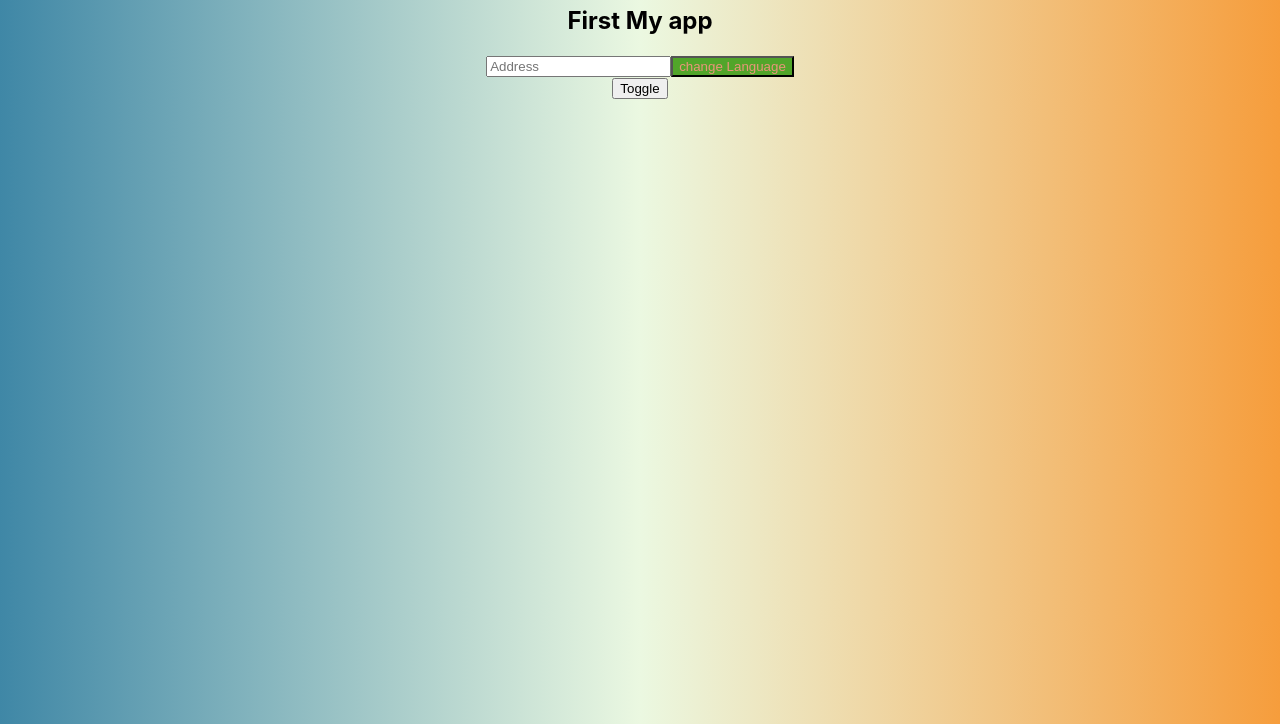
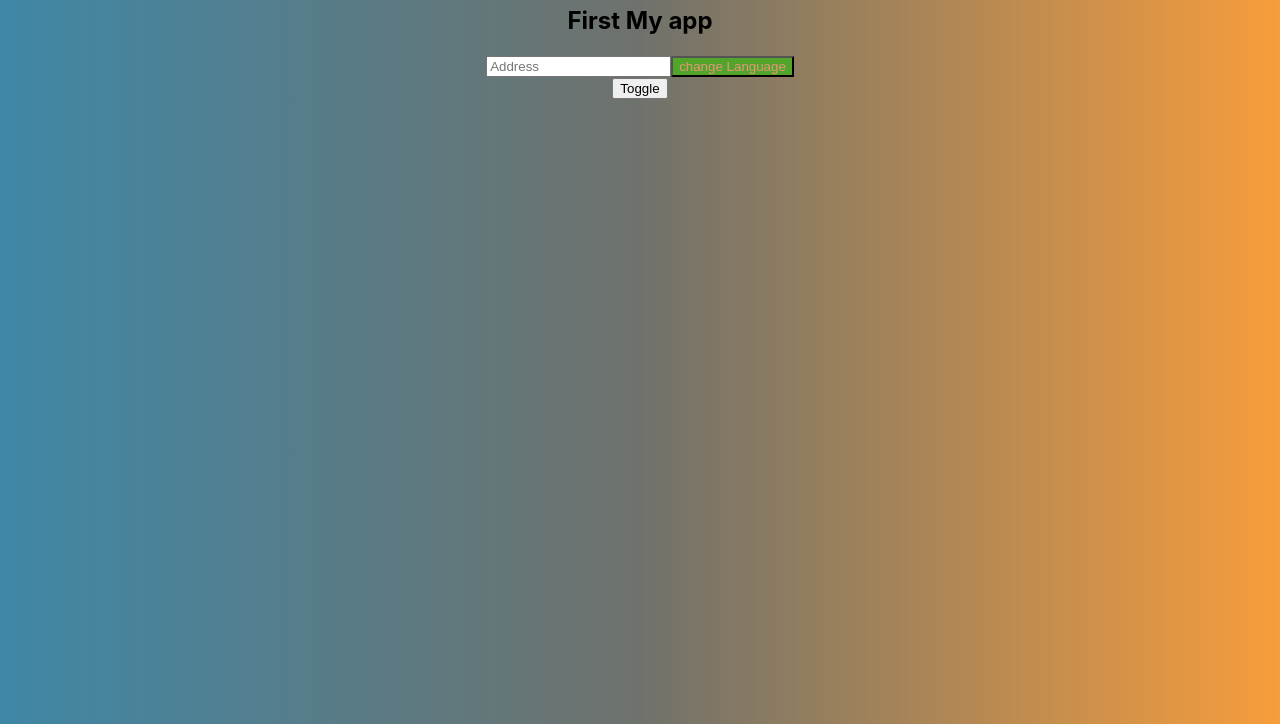
Before and after one commit to mehdi-mansouri/first-app, a React app: page / in a window 1280 px wide. Shown: the part 76-800 px from the top of the page. Built offline with nearby package versions, Linux system fonts and the light colour scheme.

Commit message:
first commit

```diff
--- a/src/index.css
+++ b/src/index.css
@@ -5,7 +5,7 @@ body {
     sans-serif;
   -webkit-font-smoothing: antialiased;
   -moz-osx-font-smoothing: grayscale;
-  background: linear-gradient(0.25turn, #3f87a6, #ebf8e1, #f69d3c);
+  background: linear-gradient(0.25turn, #3f87a6, #6f726c, #f69d3c);
 }
 
 code {
```
